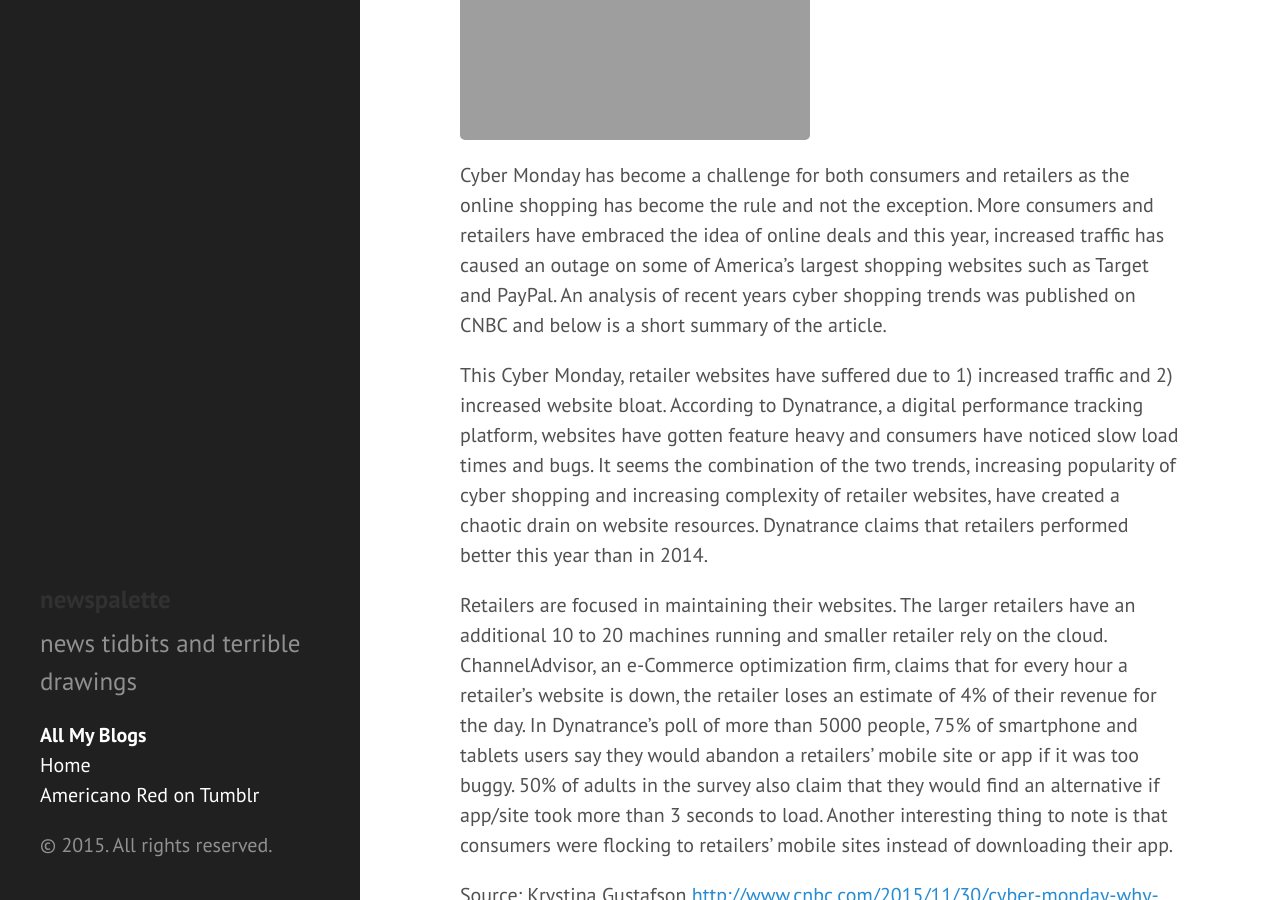
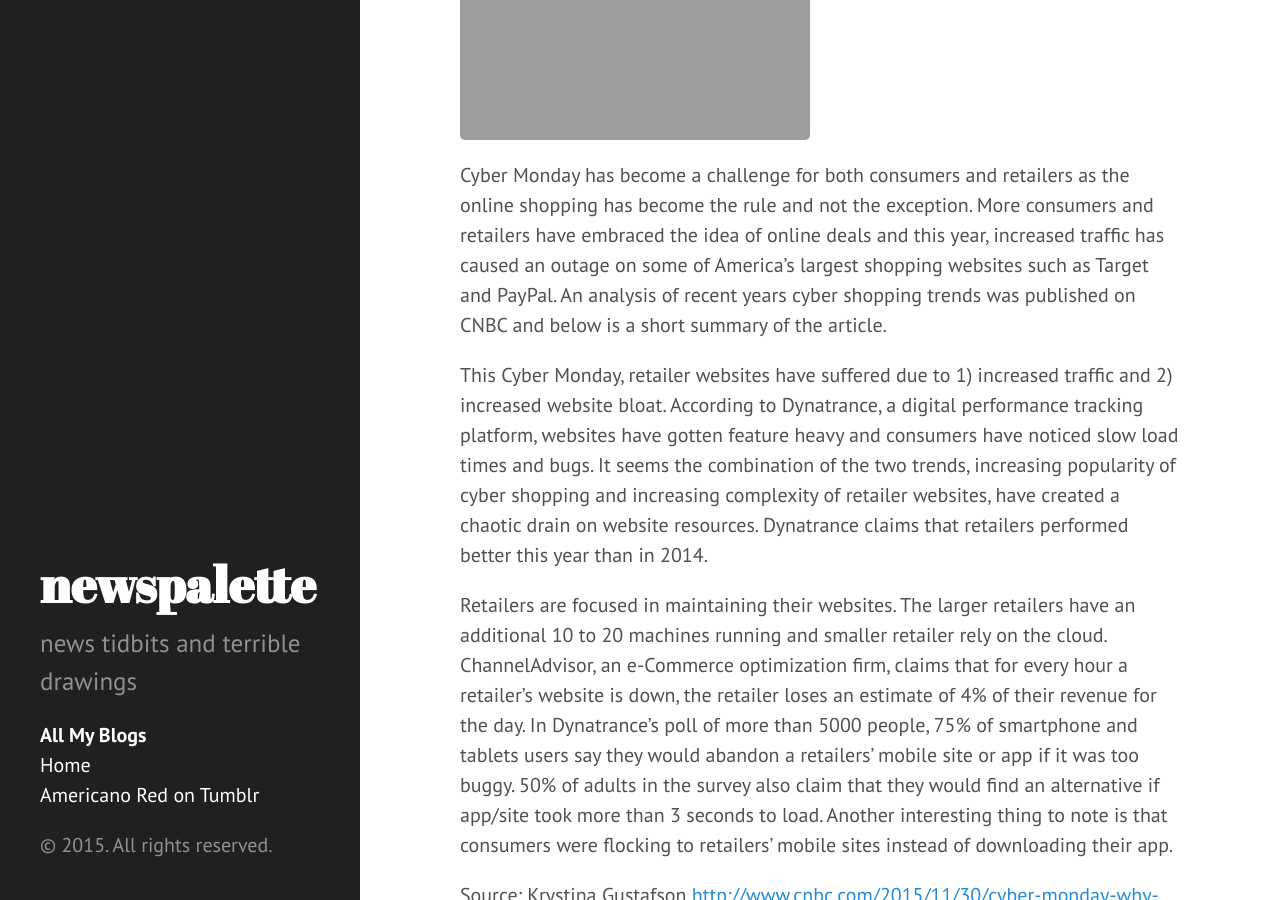
Before and after one commit to gentokozuma/newspalette, a Jekyll site: the page built from index.html, in a window 1280 px wide and 900 px high, scrolled down 303 px. Built offline with Jekyll 4.4.1, drawn with Linux system fonts in a browser that asks for light colours; the list of posts is cut into pages by our own code.

Commit message:
Updated title in sidebar

```diff
--- a/_includes/sidebar.html
+++ b/_includes/sidebar.html
@@ -1,7 +1,7 @@
 <div class="sidebar">
   <div class="container sidebar-sticky">
     <div class="sidebar-about">
-      <h3>{{ site.title }}</h3>
+      <h1>{{ site.title }}</h1>
       <p class="lead">{{ site.description }}</p>
     </div>
 
```
